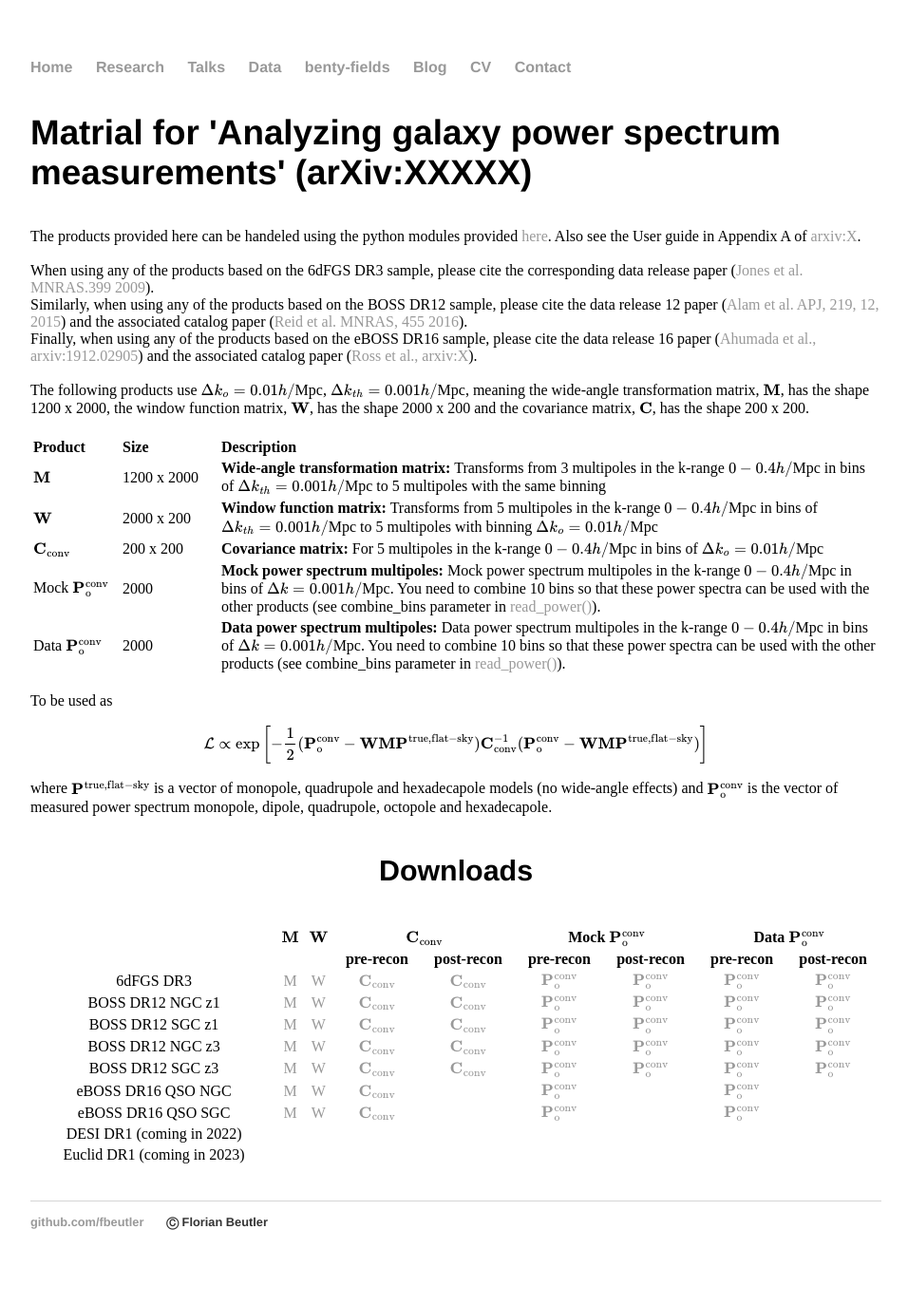
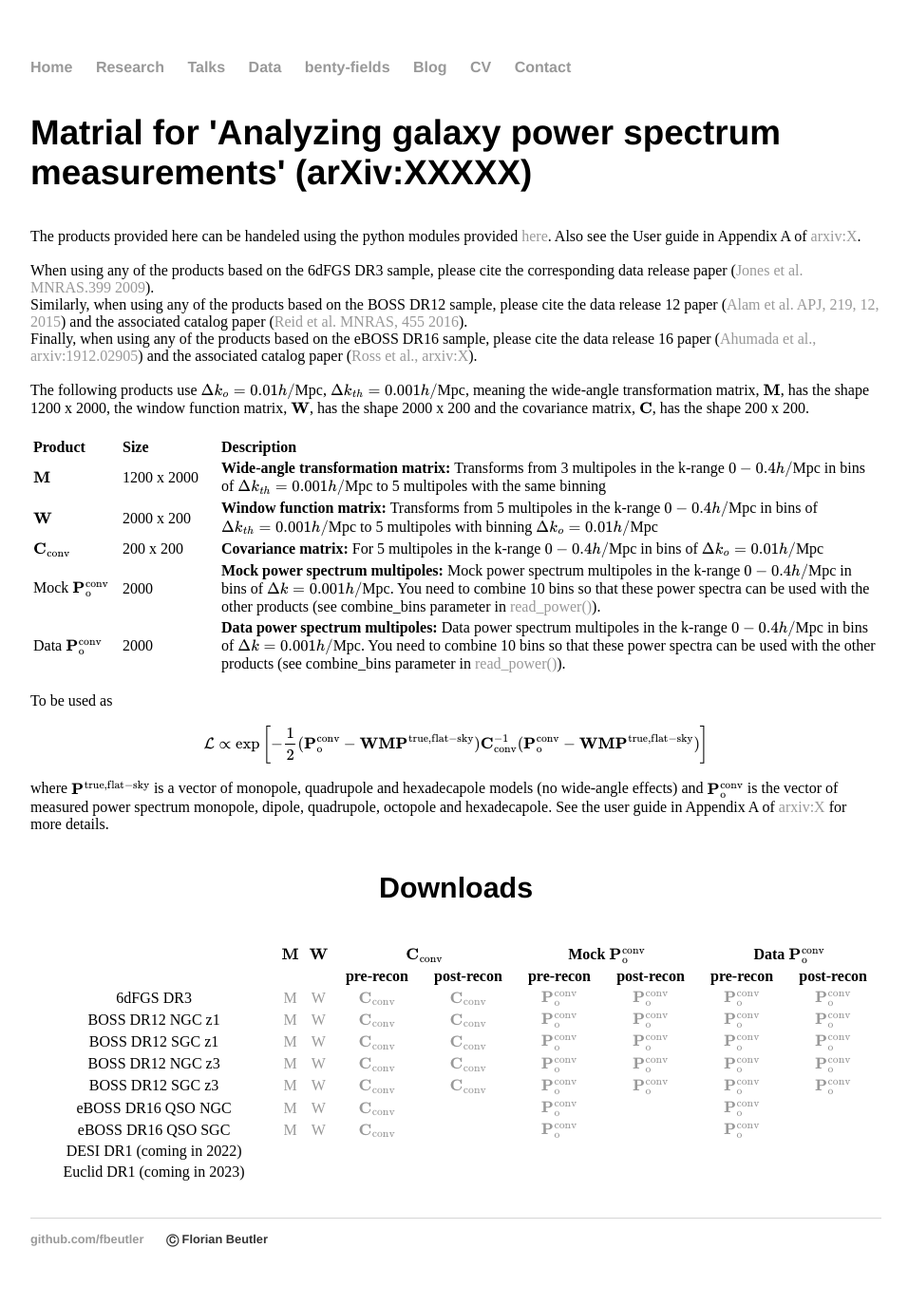
Before and after one commit to fbeutler/fbeutler.github.io, a Jekyll site: the page built from hub/deconv_paper.html, in a window 1280 px wide. Shown: the whole page at 95% size, without its empty margins (160-1116 px from the left). Built offline with Jekyll 4.4.1, drawn with Linux system fonts in a browser that asks for light colours.

Commit message:
Update deconv_paper.html

```diff
--- a/hub/deconv_paper.html
+++ b/hub/deconv_paper.html
@@ -76,6 +76,7 @@ Finally, when using any of the products based on the eBOSS DR16 sample, please c
 	$$
 	where \(\mathbf{P}^{\rm true,flat-sky}\) is a vector of monopole, quadrupole and hexadecapole models (no wide-angle effects) and
 	\(\mathbf{P}^{\rm conv}_{\rm o}\) is the vector of measured power spectrum monopole, dipole, quadrupole, octopole and hexadecapole.
+	See the user guide in Appendix A of <a href="#" target="_blank">arxiv:X</a> for more details.
 
 	<h4 style="text-align:center">Downloads</h4>
 <table style="width:100%;padding-top:0px">
```
